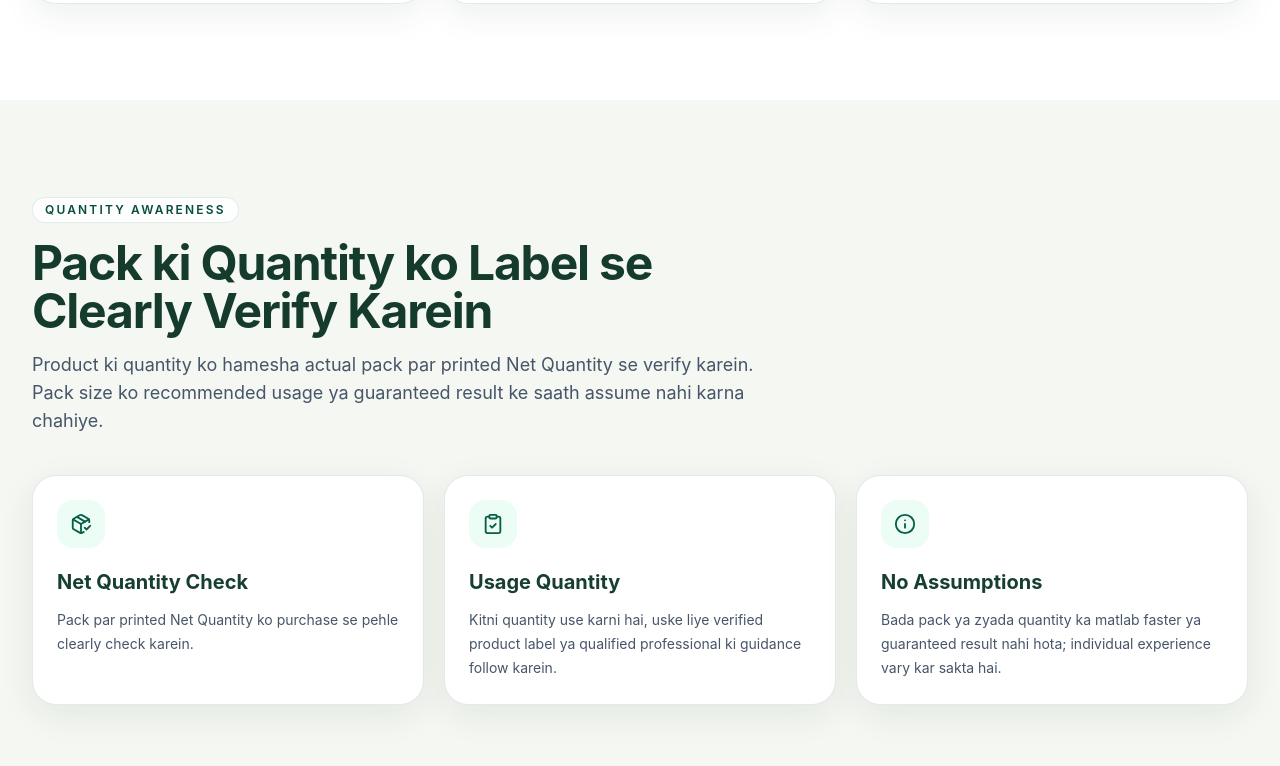
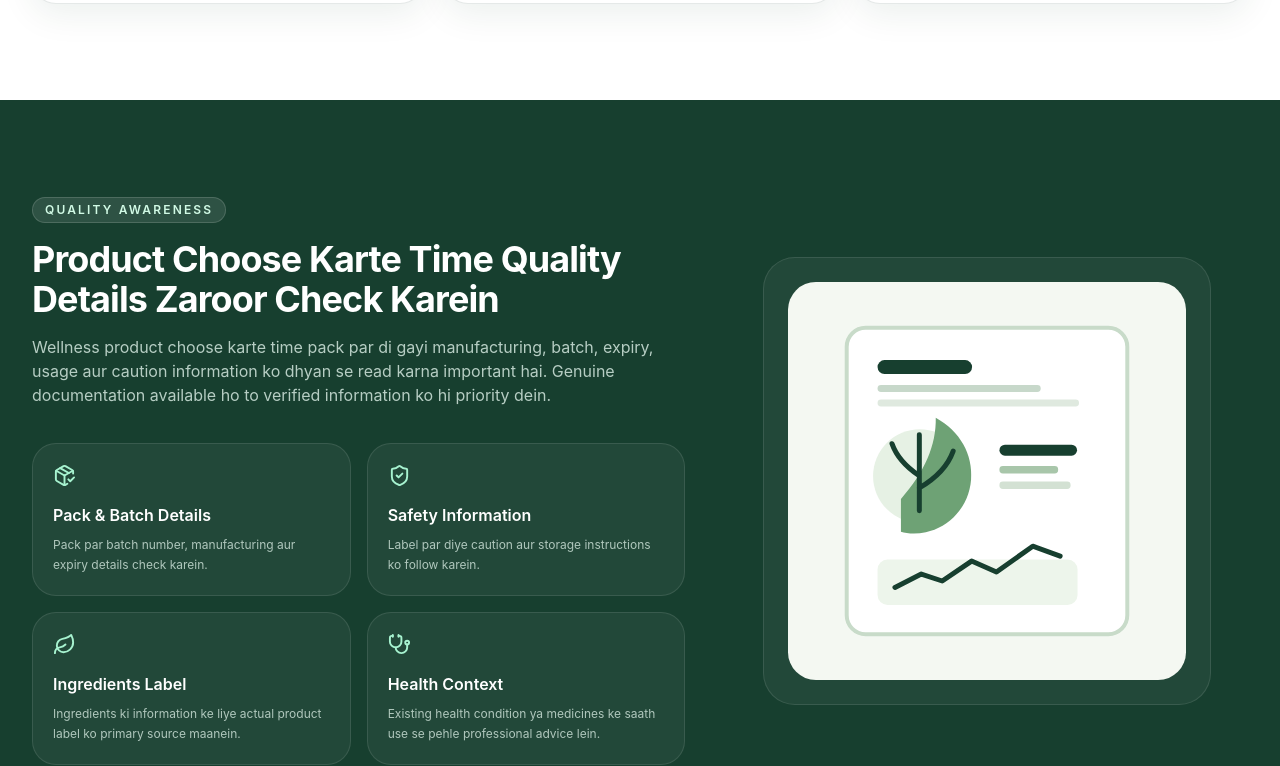
Before and after one commit to wsmkhan2580/herbel-wellness-hub, a React (Vite) app in the folder client/: page / in a window 1280 px wide. Shown: the part 8854-9620 px from the top of the page. Built offline with nearby package versions, Linux system fonts and the light colour scheme; no server answers.

Commit message:
Update LandingPage.jsx

```diff
--- a/client/src/pages/LandingPage.jsx
+++ b/client/src/pages/LandingPage.jsx
@@ -239,18 +239,7 @@ Naturally vitamin C aur antioxidants ka source hai, jo daily nutrition aur overa
             </div>
           </div>
         </section>
-        <section className="section-pad bg-[#f5f7f2]">
-          <div className="section-shell">
-            <Reveal><SectionHeading eyebrow="Quantity awareness" title="Pack ki Quantity ko Label se Clearly Verify Karein" copy="Product ki quantity ko hamesha actual pack par printed Net Quantity se verify karein. Pack size ko recommended usage ya guaranteed result ke saath assume nahi karna chahiye." /></Reveal>
-            <div className="mt-10 grid gap-5 md:grid-cols-3">
-              {[
-                [PackageCheck, 'Net Quantity Check', 'Pack par printed Net Quantity ko purchase se pehle clearly check karein.'],
-                [ClipboardCheck, 'Usage Quantity', 'Kitni quantity use karni hai, uske liye verified product label ya qualified professional ki guidance follow karein.'],
-                [Info, 'No Assumptions', 'Bada pack ya zyada quantity ka matlab faster ya guaranteed result nahi hota; individual experience vary kar sakta hai.']
-              ].map(([Icon, title, text]) => <Reveal key={title}><article className="card h-full p-6"><span className="grid h-12 w-12 place-items-center rounded-2xl bg-emerald-50 text-emerald-800"><Icon size={22} /></span><h3 className="mt-5 text-xl font-bold text-[#173f2f]">{title}</h3><p className="mt-3 text-sm leading-6 text-slate-600">{text}</p></article></Reveal>)}
-            </div>
-          </div>
-        </section>
+
 
         <section className="section-pad bg-[#173f2f] text-white">
           <div className="section-shell grid gap-10 lg:grid-cols-[1fr_0.8fr] lg:items-center">
```
